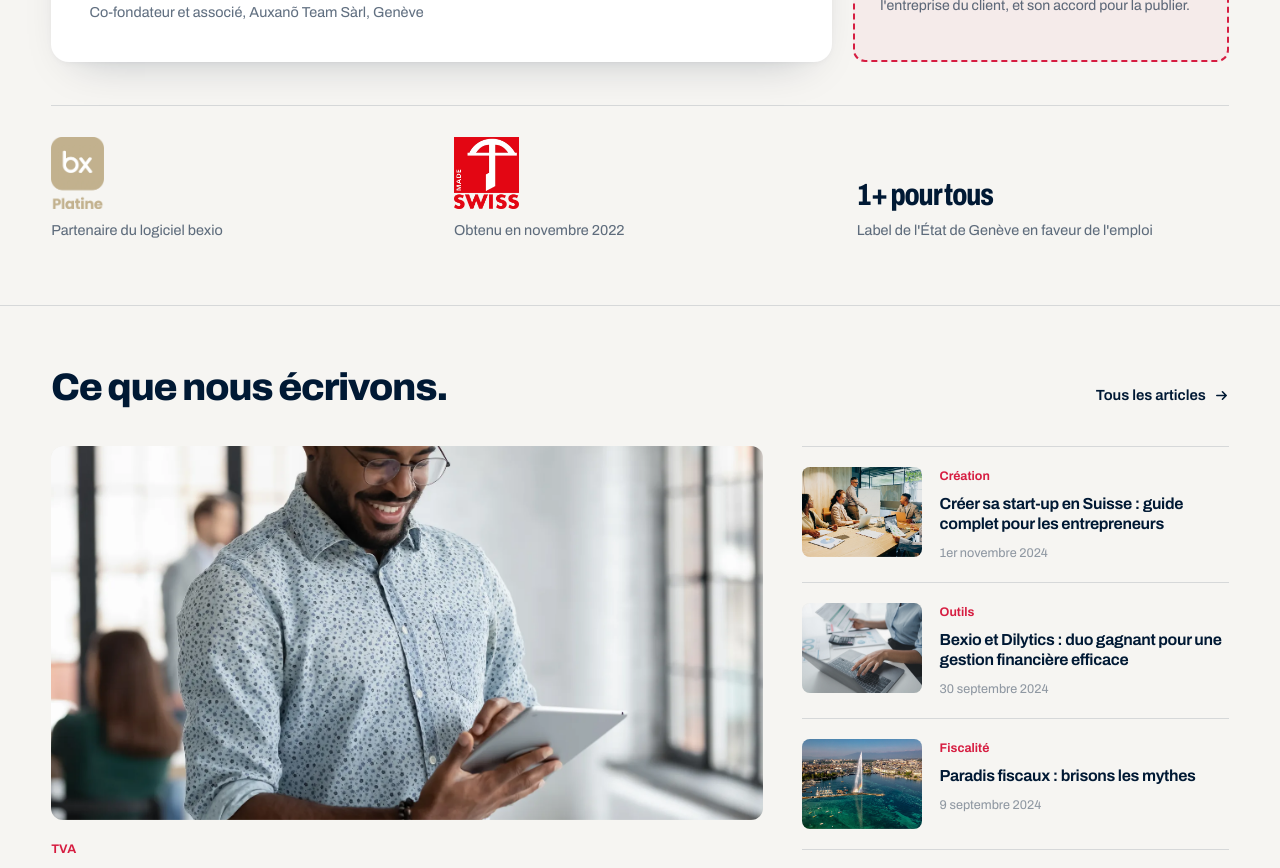
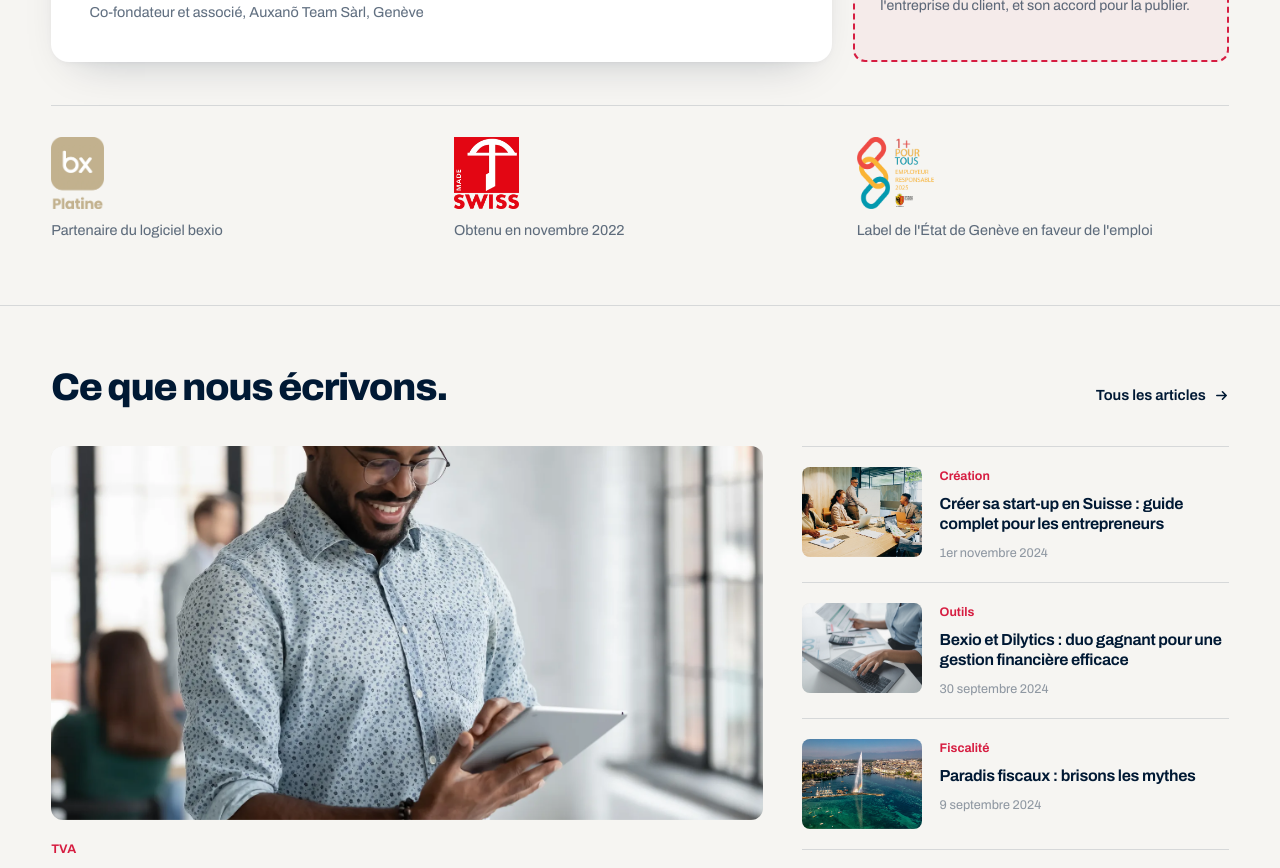
Before and after one commit to BB-Switzerland/Dilytics, a Nuxt app: page / in a window 1280 px wide. Shown: the part 4880-5748 px from the top of the page. Built offline with nearby package versions, Linux system fonts and the light colour scheme.

Commit message:
Logo officiel du label 1+ pour tous 2025 dans les distinctions de l'accueil

```diff
--- a/app/content/site.js
+++ b/app/content/site.js
@@ -53,7 +53,7 @@ export const REVIEW_SLOTS = 2
 export const DISTINCTIONS = [
   { v: 'Platine', t: 'Partenaire du logiciel bexio', img: 'bexio_platine', alt: 'Badge bexio Partenaire Platine' },
   { v: 'Swiss Label', t: 'Obtenu en novembre 2022', img: 'swiss_label', alt: 'Logo Swiss Made du Swiss Label' },
-  { v: '1+ pour tous', t: "Label de l'État de Genève en faveur de l'emploi" },
+  { v: '1+ pour tous', t: "Label de l'État de Genève en faveur de l'emploi", img: 'label_1plus', alt: 'Label 1+ pour tous, Employeur responsable 2025, République et canton de Genève' },
 ]
 
 // The four profiles, with the words each of them signs on the About page.
```
Also changed, not shown: app/assets/img/label_1plus.webp (added).
